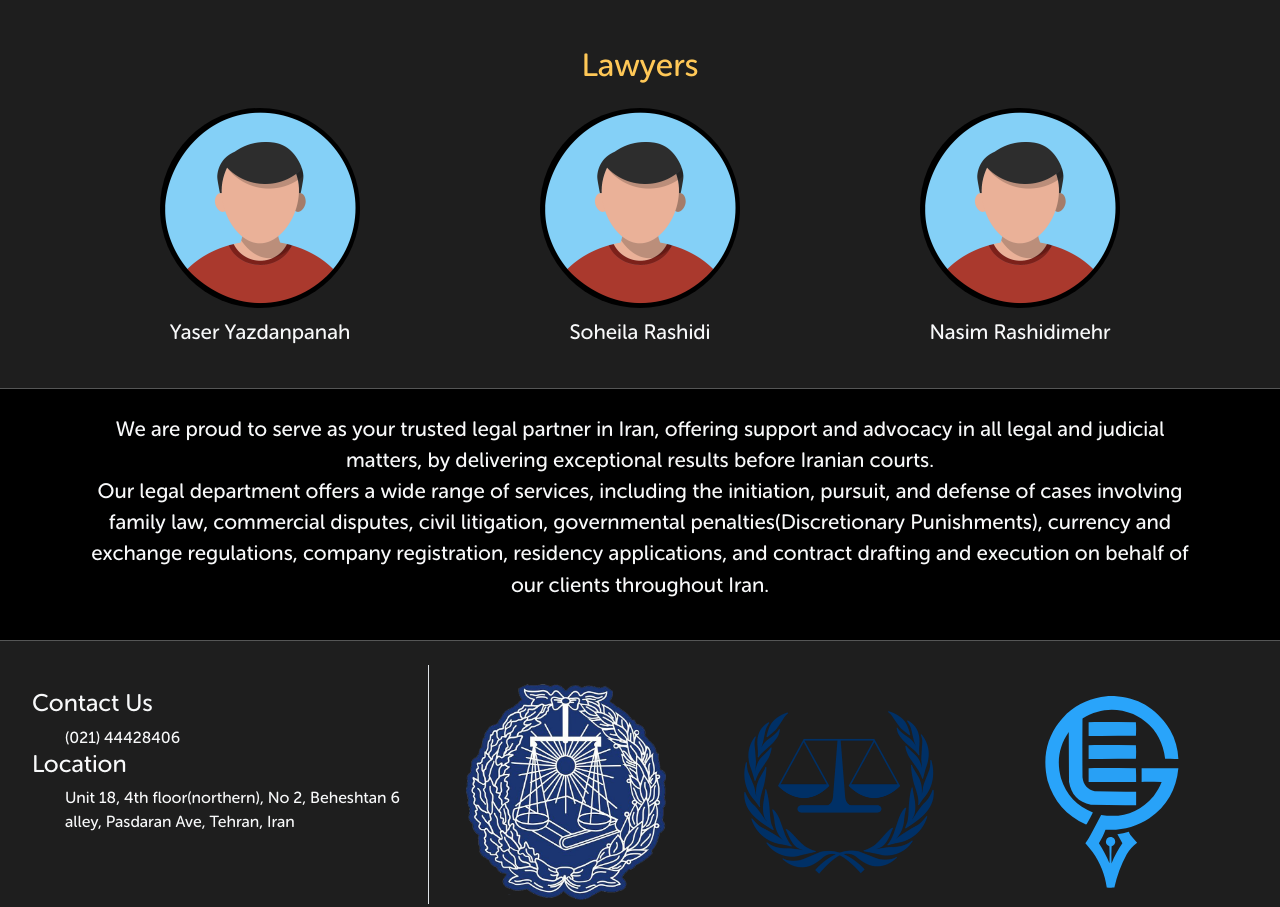
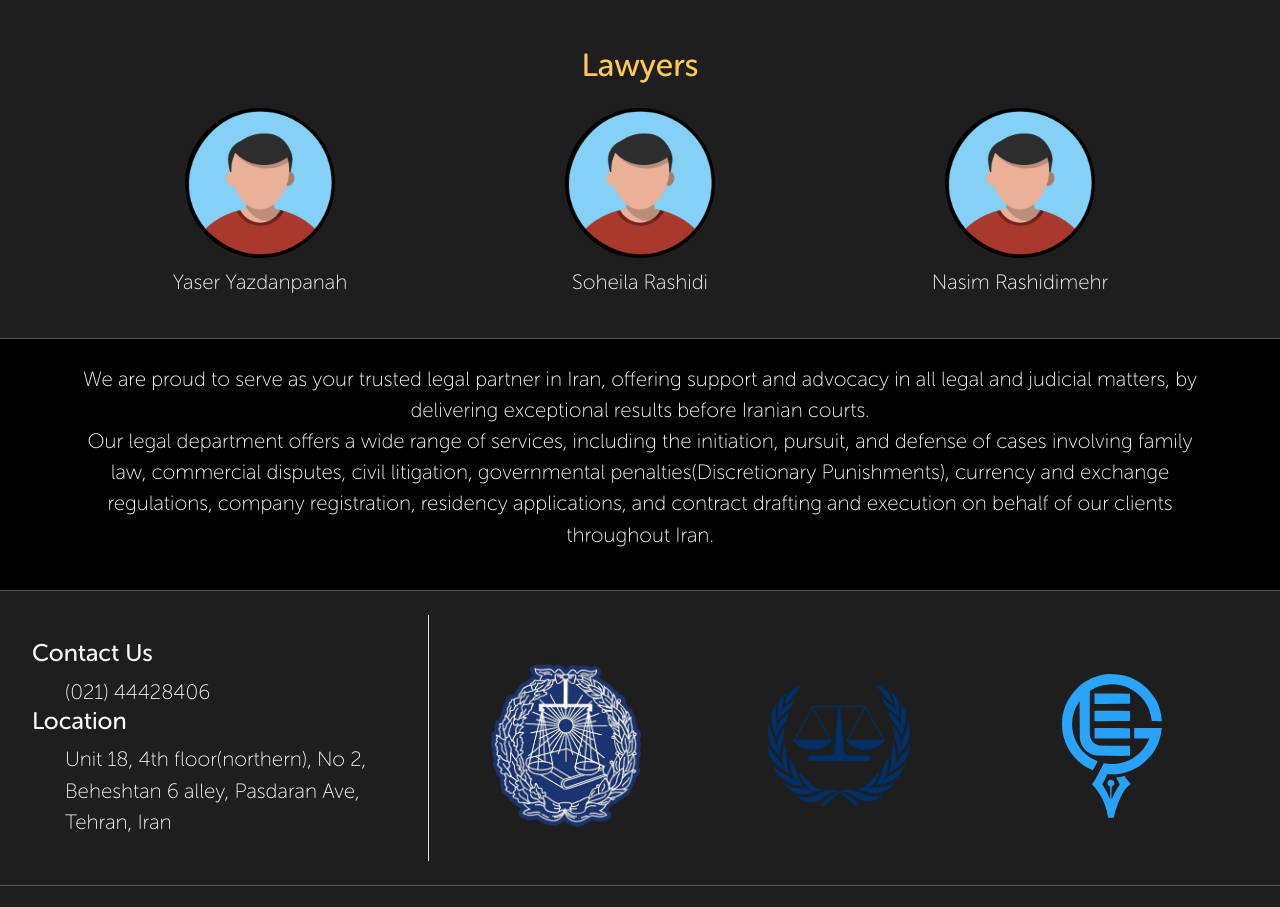
Before and after one commit to SoroushJM/LawWebsite-dev, a website: page en.html in a window 1280 px wide. Shown: the part 802-1709 px from the top of the page. Drawn offline with Linux system fonts and the light colour scheme.

Commit message:
font size fix

```diff
--- a/css/Fonts-css.css
+++ b/css/Fonts-css.css
@@ -84,7 +84,7 @@ h3 {
 }
 
 h4 {
-  font-weight: 500;
+  font-weight: 100;
   font-size: 1.5em;
 }
 
@@ -100,6 +100,11 @@ h6 {
 
 /* Set paragraph font */
 p {
-  font-weight: 400;
+  font-weight: 100;
   font-size: 1.3em;
 }
+
+span {
+  font-weight: 100;
+  font-size: 1.3em;
+}
--- a/css/Main.css
+++ b/css/Main.css
@@ -163,14 +163,14 @@ button.border-light-subtle.show {
 .avatar-img {
   border-radius: 50%;
   width: auto;
-  max-width: 200px;
+  max-width: 150px;
 }
 .logo-img {
   width: auto;
-  max-width: 200px;
+  max-width: 150px;
   align-self: center;
 }
 
 .dark-fade-bg {
-  background-color: rgba(0, 0, 0, 0.5); /* 50% opacity for black background */
+  background-color: rgba(255, 255, 255, 0.35); /* opacity for black background */
 }
```
Also changed, not shown: en.html (+2 -2 lines).
